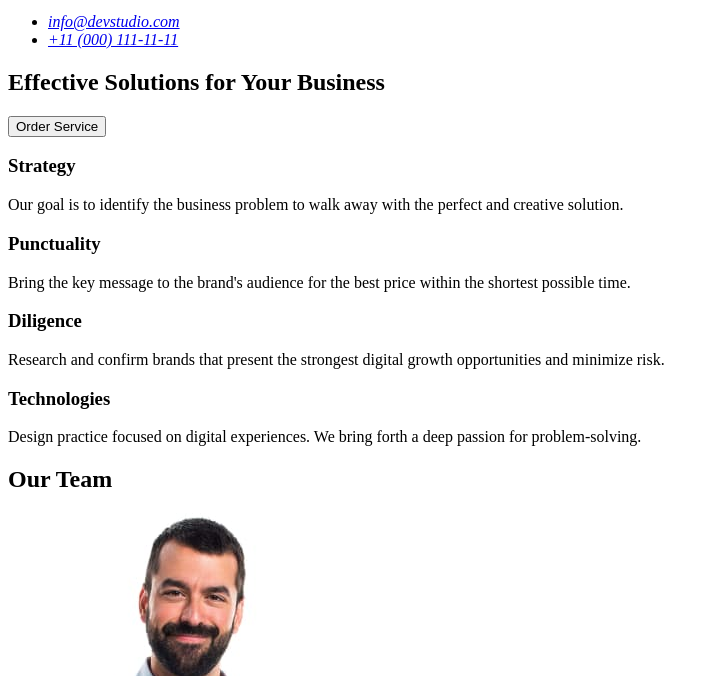
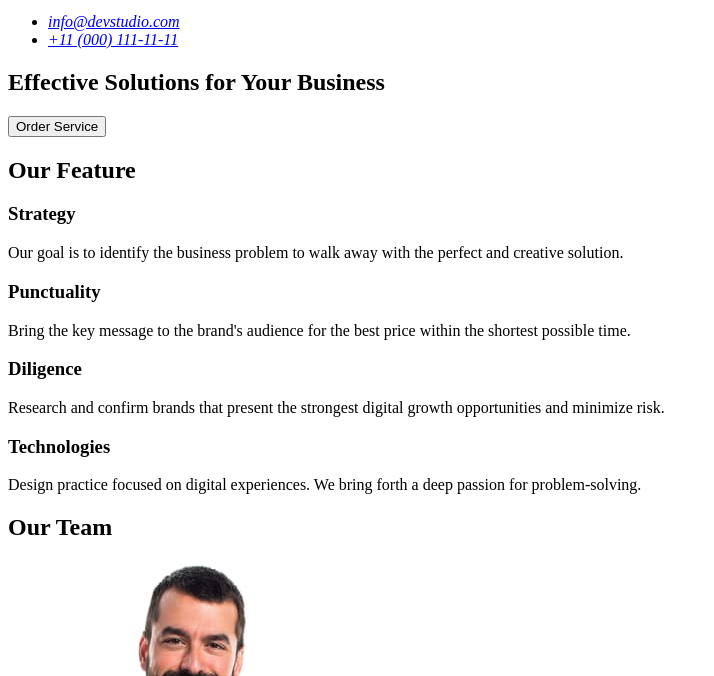
Before and after one commit to YurChu/goit-markup-hw-01, a plain HTML site: page index.html in a window 1280 px wide. Shown: the part 124-800 px from the top of the page, without its empty margins (0-714 px from the left). Drawn offline with Linux system fonts and the light colour scheme.

Commit message:
homework1-2

```diff
--- a/index.html
+++ b/index.html
@@ -38,6 +38,7 @@
     </section>
     <!-- ************ section FEATURE ************* -->
     <section>
+        <h2>Our Feature</h2>
         <div>
             <h3>Strategy</h3>
             <p>Our goal is to identify the business
```
